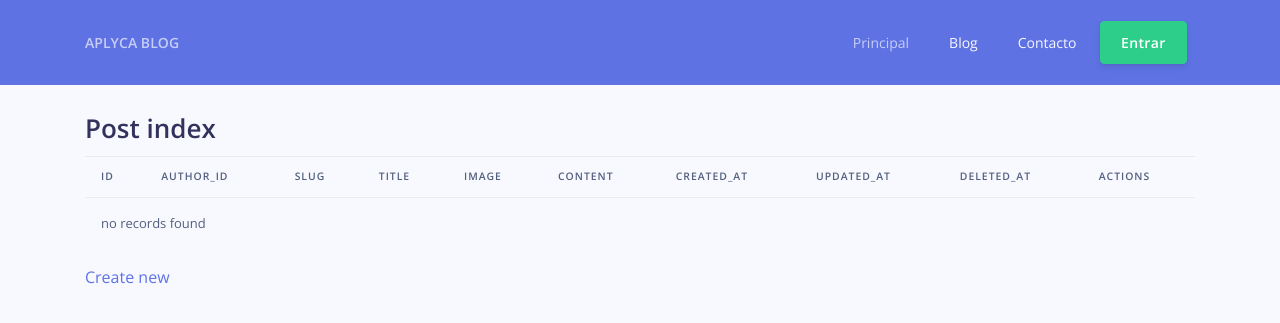
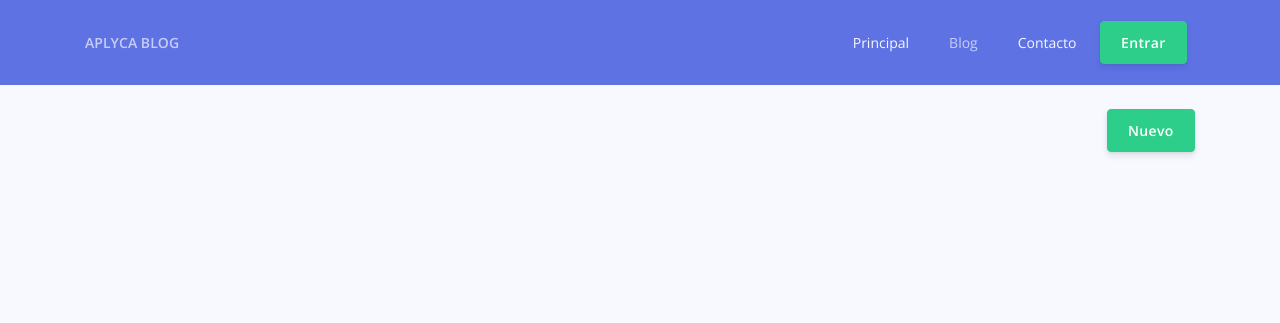
Before and after one commit to kevocde/aplyca-blog, a Symfony app: template templates/post/index.html.twig in a window 1280 px wide. Shown: the top 323 px of the page. Run offline with Twig, Linux system fonts and the light colour scheme; the template is opened without the code that fills it, so the values that code supplies are empty; some libraries are stand-ins or nearby versions.

Commit message:
Creada interface de blog

```diff
--- a/templates/post/index.html.twig
+++ b/templates/post/index.html.twig
@@ -1,49 +1,43 @@
 {% extends 'base.html.twig' %}
 
-{% block title %}Post index{% endblock %}
+{% block title %}Blog{% endblock %}
+
+{% block navbaritems %}
+    <li class="nav-item"><a class="nav-link" href="{{ path('home') }}">Principal <span class="sr-only">(current)</span></a></li>
+    <li class="nav-item"><a class="nav-link active" href="{{ path('post_index') }}">Blog</a></li>
+    <li class="nav-item"><a class="nav-link" href="{{ path('contact_new') }}">Contacto</a></li>
+{% endblock %}
 
 {% block body %}
-    <h1>Post index</h1>
-
-    <table class="table">
-        <thead>
-            <tr>
-                <th>Id</th>
-                <th>Author_id</th>
-                <th>Slug</th>
-                <th>Title</th>
-                <th>Image</th>
-                <th>Content</th>
-                <th>Created_at</th>
-                <th>Updated_at</th>
-                <th>Deleted_at</th>
-                <th>actions</th>
-            </tr>
-        </thead>
-        <tbody>
+    <div class="row">
+        <div class="col-12 d-flex justify-content-end">
+            <a href="{{ path('post_new') }}" class="btn btn-success">Nuevo</a>
+        </div>
         {% for post in posts %}
-            <tr>
-                <td>{{ post.id }}</td>
-                <td>{{ post.authorId }}</td>
-                <td>{{ post.slug }}</td>
-                <td>{{ post.title }}</td>
-                <td>{{ post.image }}</td>
-                <td>{{ post.content }}</td>
-                <td>{{ post.createdAt ? post.createdAt|date('Y-m-d H:i:s') : '' }}</td>
-                <td>{{ post.updatedAt ? post.updatedAt|date('Y-m-d H:i:s') : '' }}</td>
-                <td>{{ post.deletedAt ? post.deletedAt|date('Y-m-d H:i:s') : '' }}</td>
-                <td>
-                    <a href="{{ path('post_show', {'id': post.id}) }}">show</a>
-                    <a href="{{ path('post_edit', {'id': post.id}) }}">edit</a>
-                </td>
-            </tr>
-        {% else %}
-            <tr>
-                <td colspan="10">no records found</td>
-            </tr>
+            <div class="col-4">
+                <div class="card" style="width: 18rem;">
+                    <img class="card-img-top" src="{{ asset('argon-dashboard-master/assets/img/theme/img-1-1000x600.jpg') }}" alt="Card image cap">
+                    <div class="card-header border-0">
+                        <div class="row align-items-center">
+                            <div class="col"><h3 class="mb-0">{{ post.title }}</h3></div>
+                            <div class="col d-flex justify-content-end">
+                                <a href="{{ path('post_edit', {'id': post.id}) }}" class="btn btn-sm btn-primary">Editar</a>
+                                <form action="{{ path('post_delete', {'id': 1}) }}" id="frm-delete-post{{ post.id }}" class="d-none" onsubmit="return confirm('¿Está seguro de eliminar esta entrada?');">
+                                    <input type="hidden" name="_method" value="DELETE">
+                                    <input type="hidden" name="_token" value="{{ csrf_token('delete' ~ post.id) }}">
+                                </form>
+                                <button type="submit" form="frm-delete-post{{ post.id }}" class="btn btn-sm btn-danger">Eliminar</button>
+                            </div>
+                        </div>
+                    </div>
+                    <div class="card-body pt-0">
+                        <p class="card-text">{{ post.content }}</p>
+                        <div class="d-flex justify-content-center">
+                            <a href="{{ path('post_show', {'id': post.id}) }}" class="btn btn-outline-info">Ver</a>
+                        </div>
+                    </div>
+                </div>
+            </div>
         {% endfor %}
-        </tbody>
-    </table>
-
-    <a href="{{ path('post_new') }}">Create new</a>
+    </div>
 {% endblock %}
```
